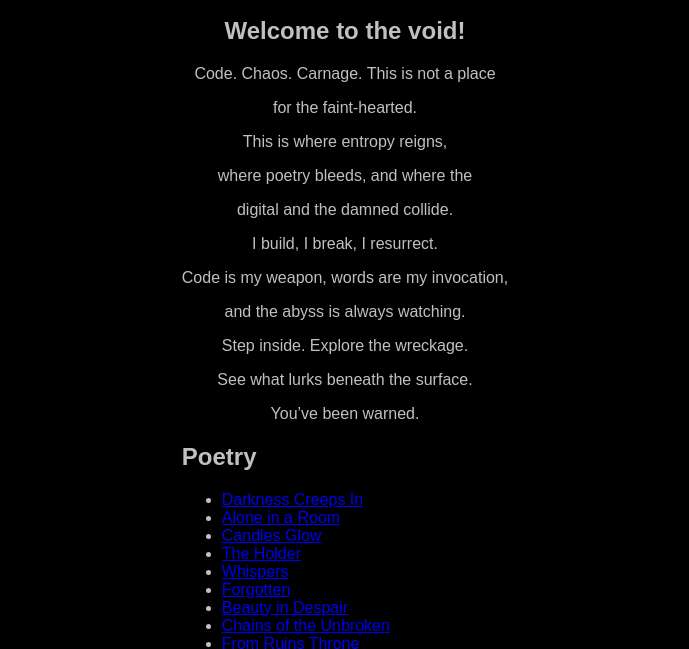
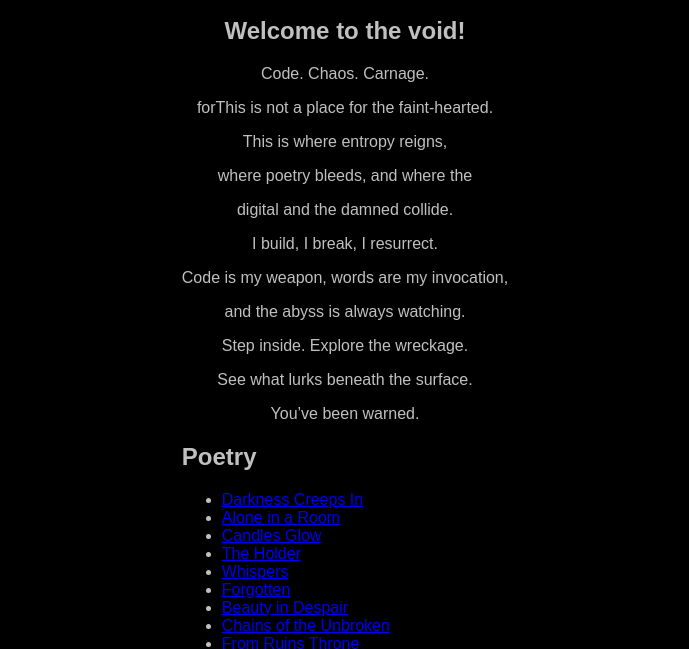
Before and after one commit to mydarknessrevealed/mydarknessrevealed.github.io, a plain HTML site: page index.html in a window 1280 px wide. Shown: the part 141-790 px from the top of the page, without its empty margins (295-984 px from the left). Drawn offline with Linux system fonts and the light colour scheme.

Commit message:
Update index.html

```diff
--- a/index.html
+++ b/index.html
@@ -19,8 +19,8 @@
     <main>
     <section id="hero">
  <h1>Welcome to the void!</h1>
-<p>Code. Chaos. Carnage. This is not a place</p>
-<p>for the faint-hearted.</p>
+<p>Code. Chaos. Carnage.</p>
+<p>forThis is not a place for the faint-hearted.</p>
 <p>This is where entropy reigns,</p>
 <p>where poetry bleeds, and where the</p>
 <p>digital and the damned collide.</p>
```
